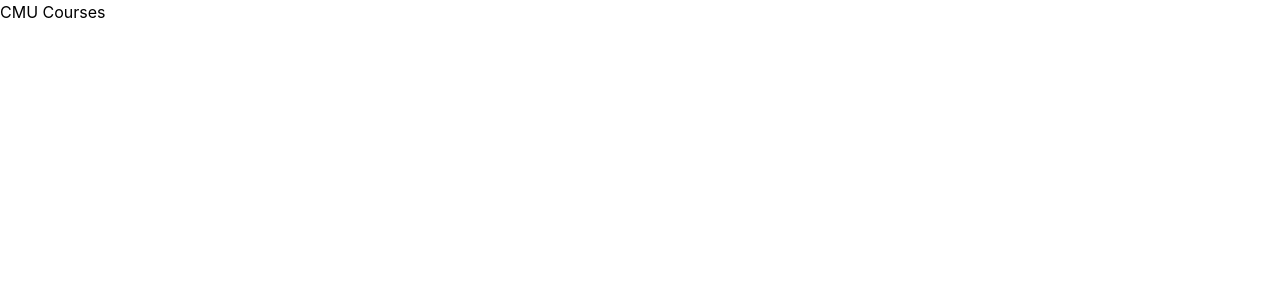
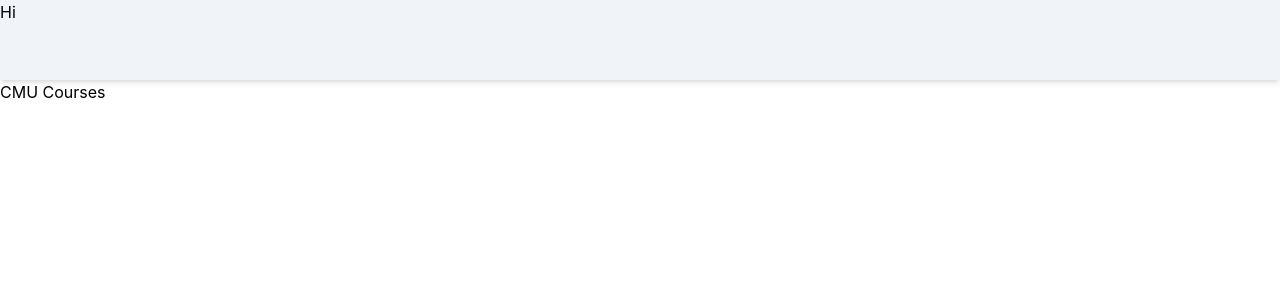
Before and after one commit to ScottyLabs/courses, a SvelteKit app in the folder apps/frontend/: page / in a window 1280 px wide. Shown: the top 300 px of the page. Built offline with nearby package versions, Linux system fonts and the light colour scheme.

Commit message:
feat: add header

```diff
--- a/apps/frontend/src/components/Header.svelte
+++ b/apps/frontend/src/components/Header.svelte
@@ -0,0 +1,3 @@
+<header class="min-h-20 bg-gray shadow-md">
+	<div>Hi</div>
+</header>
--- a/apps/frontend/src/routes/+page.svelte
+++ b/apps/frontend/src/routes/+page.svelte
@@ -1,3 +1,8 @@
+<script lang="ts">
+	import Header from '../components/Header.svelte';
+</script>
+
+<Header />
 <main>
 	<h1>CMU Courses</h1>
 </main>
```
